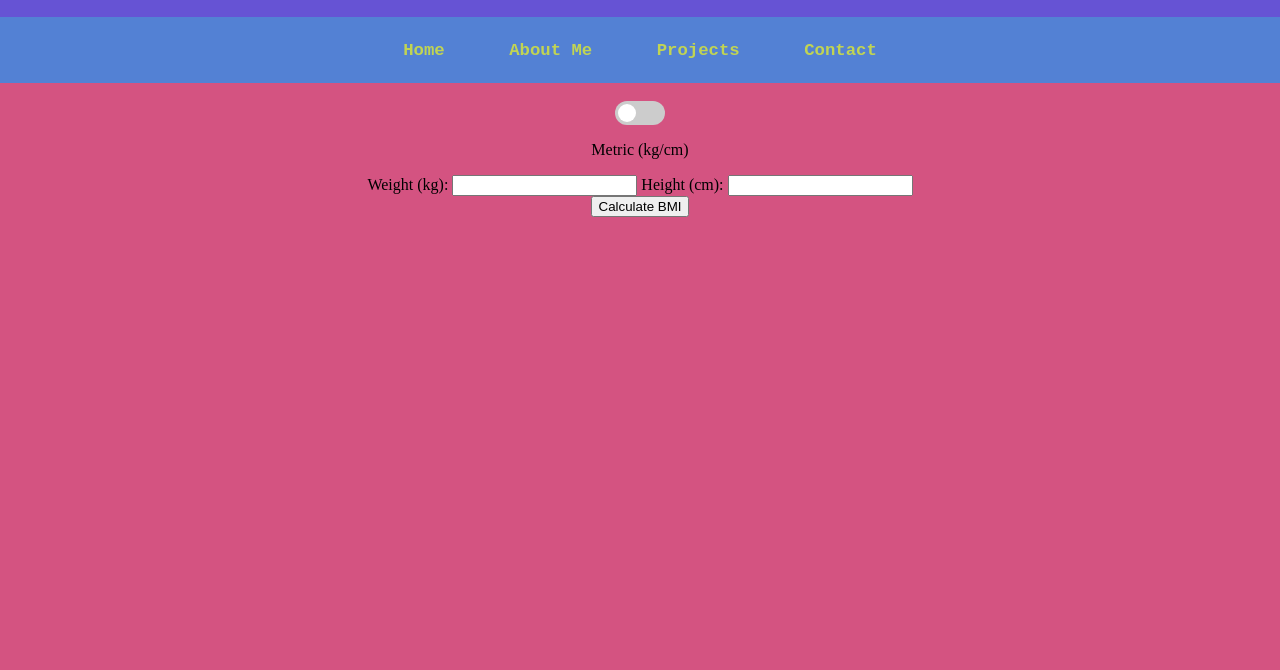
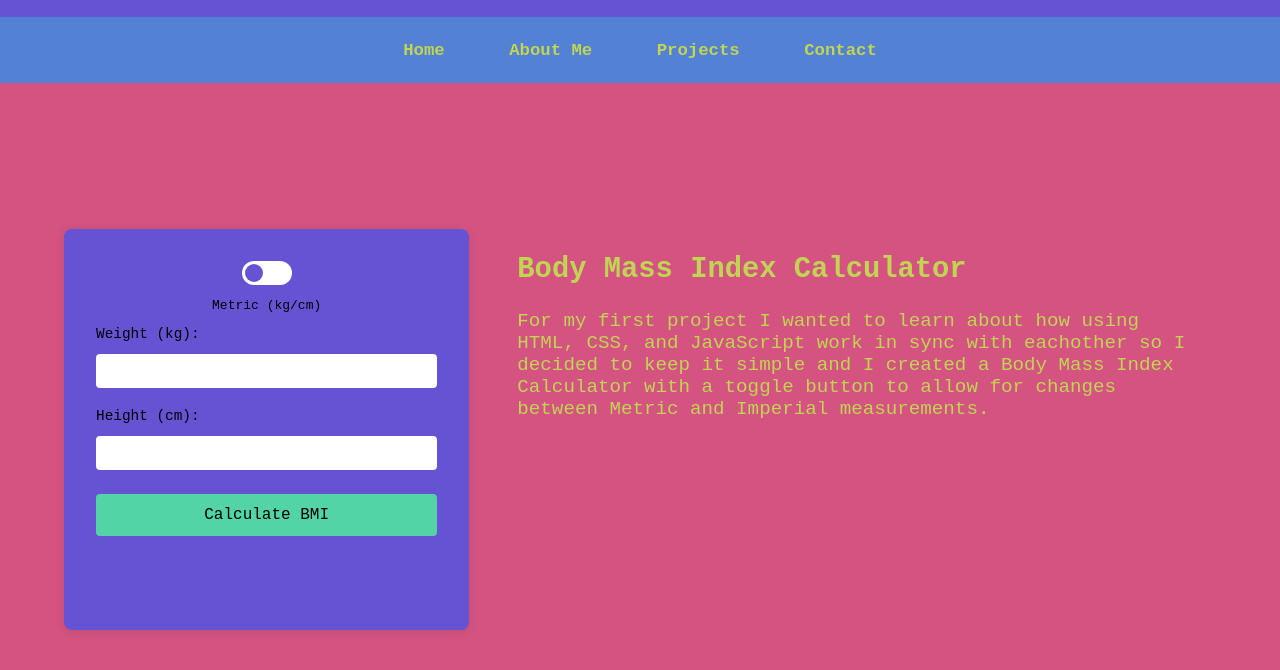
Before and after one commit to codexel23/Website, a plain HTML site: page projects.html in a window 1280 px wide. Shown: the part 96-766 px from the top of the page. Drawn offline with Linux system fonts and the light colour scheme.

Commit message:
BMI Calc Completion

```diff
--- a/projects.html
+++ b/projects.html
@@ -19,6 +19,8 @@
 			</ul>
 		</nav>
 	<br>
+	<div class="bmiCalc">
+		<div class="bmiBox">
 		<label class="switch">
 			<input type="checkbox" id="unitToggle">
 			<span class="slider"></span>
@@ -47,9 +49,15 @@
 		</div>
 
 		<button type="submit">Calculate BMI</button>
-	</form>
+		</form>
 
-	<h2 id="result"></h2>
+		<h2 id="result"></h2>
+		</div>
+		<div class="bmiTxt">
+			<h2>Body Mass Index Calculator</h2>
+			<p> For my first project I wanted to learn about how using HTML, CSS, and JavaScript work in sync with eachother so I decided to keep it simple and I created a Body Mass Index Calculator with a toggle button to allow for changes between Metric and Imperial measurements.</p>
+		</div>
+	</div>
 
 	<script src="bmiCalc.js"></script>
 </body>
--- a/style.css
+++ b/style.css
@@ -41,6 +41,7 @@ nav a:hover {
   background-size:400% 400%;
   animation: rainbow .5s linear infinite;
   -webkit-background-clip: text;
+  background-clip: text;
   -webkit-text-fill-color: transparent;
 }
 
@@ -76,7 +77,6 @@ nav a:hover {
 	height:auto;
 }
 
-/* The outer switch */
 .switch {
   position: relative;
   display: inline-block;
@@ -84,6 +84,90 @@ nav a:hover {
   height: 24px;
 }
 
+.bmiBox .switch {
+  display: block;
+  margin: 0 auto;
+}
+
+.bmiCalc {
+	display: flex;
+	margin: 4rem auto;
+	max-width: 1200px;
+	width: 90%;
+	gap: 2rem;
+	align-items: flex-start;
+}
+
+.bmiBox {
+	font-family: monospace;
+	width: 100%;
+	max-width: width 500px;
+	min-height: 300px;
+	margin:4rem auto;
+	padding: 2rem;
+	background: #6653d4;
+	border-radius: 8px;
+	box-shadow: 0 2px 10px rgba(0, 0, 0, 0.1);
+	flex: 1;
+}
+
+.bmiBox input[type="number"] {
+	width: 100%;
+	padding: 0.5rem 1rem;
+	margin: 0.5rem 0;
+	border: none;
+	border-radius: 4px;
+	font-family: monospace;
+	font-size: 1rem;
+	box-sizing: border-box;
+}
+
+.bmiBox label {
+  display: block;
+  text-align: left;
+  margin: 0.75rem 0 0.25rem;
+  font-family: monospace;
+  font-size: 0.9rem;
+}
+
+.bmiBox button {
+  display: block;
+  width: 100%;
+  padding: 0.75rem;
+  margin-top: 1rem;
+  font-family: monospace;
+  font-size: 1rem;
+  border: none;
+  border-radius: 4px;
+  background: #53D4A7;
+  color: #000000;
+  cursor: pointer;
+  transition: background 0.3s ease;
+}
+
+.bmiBox button:hover {
+  background: #4ABF95;
+}
+
+
+#result {
+	min-height: 2rem;
+	margin-top: 1rem;
+	font-family: monospace;
+	font-size: 1rem;
+	color: #53D4A7;
+}
+
+.bmiTxt {
+	text-align:left;
+	font-family: monospace;
+	font-size: 1.2rem;
+	color: #C2D453;
+	padding: 4rem 1rem;
+	margin: 0;
+	min-width: 1rem;
+	flex: 2;
+}
 /* Hide the checkbox itself */
 .switch input {
   opacity: 0;
@@ -96,7 +180,7 @@ nav a:hover {
   position: absolute;
   cursor: pointer;
   top: 0; left: 0; right: 0; bottom: 0;
-  background-color: #ccc;
+  background-color: #ffffff;
   transition: .4s;
   border-radius: 24px;
 }
@@ -108,14 +192,14 @@ nav a:hover {
   width: 18px;
   left: 3px;
   bottom: 3px;
-  background-color: white;
+  background-color: #6653d4;
   transition: .4s;
   border-radius: 50%;
 }
 
 /* When checked */
 .switch input:checked + .slider {
-  background-color: #2196F3;
+  background-color: #000000;
 }
 
 .switch input:checked + .slider:before {
```
